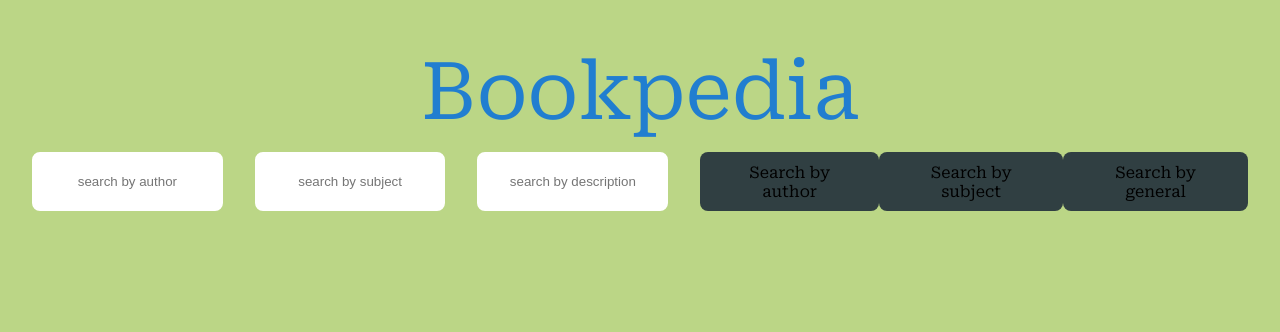
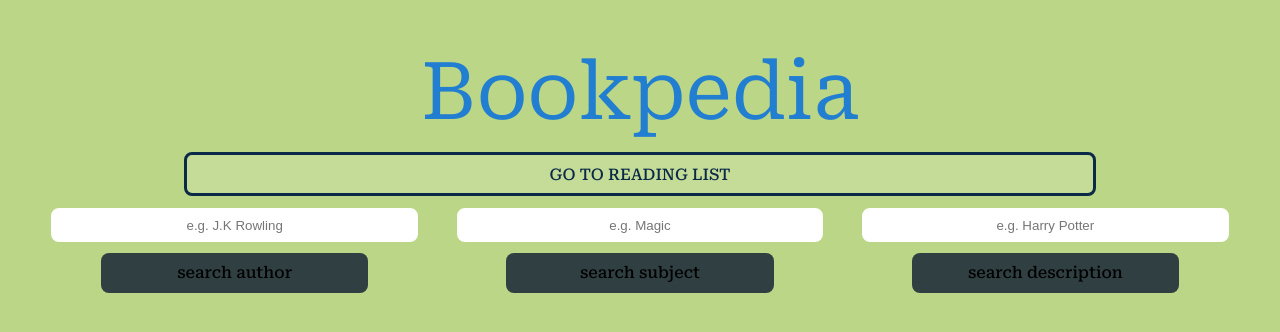
Before and after one commit to KathleenX7/Manulife-Skill-Development-Project-Team-294, a React (Vite) app in the folder book-app/: page / in a window 1280 px wide. Shown: the top 332 px of the page. Built offline with nearby package versions, Linux system fonts and the light colour scheme.

Commit message:
integrating except for database done?

```diff
--- a/book-app/src/App.css
+++ b/book-app/src/App.css
@@ -46,8 +46,29 @@
   border: rgb(255, 255, 255) .2rem solid;
   border-radius: 8px;
   min-height: 1.6rem;
-  margin-right: 2rem;
-  width:15%;
+  width:100%;
+}
+.searchBar-btn {
+  width: 75%;
+  margin-top: 3%;
+  height: 100%;
+}
+.goReading-btn{
+  margin-bottom: 1%;
+  width: 75%;
+
+  border: #0b2a47 .2rem solid;
+  background-color: #ffffff23;
+  color: #0b2a47;
+}
+.searchBar-container{
+  display: flex;
+  flex-direction: column;
+  width:30%;
+  padding-left:2%;
+  padding-right:2%;
+  align-items: center;
+  height: auto;
 }
 
 img{
@@ -177,3 +198,9 @@ img{
 .popup-inner-sub{
   flex:5;
 }
+
+.searchBar-searchBy{
+  text-align: left;
+  padding-top: 1rem;
+  padding-left: 3%;
+}
--- a/book-app/src/App.jsx
+++ b/book-app/src/App.jsx
@@ -1,12 +1,18 @@
 import './App.css'
 import SearchPage from './components/SearchPage/SearchPage'
 import ReadingPage from './components/ReadingPage/ReadingPage'
+import {useState} from "react";
 function App() {
-
+  const [search, setSearch] = useState(true);
+  const handleSwitchReading = () => {
+    setSearch(false);
+  }
+  const handleSwitchSearch = () => {
+    setSearch(true);
+  }
   return (
     <>
-      <SearchPage/>
-       {/* <ReadingPage/> */}
+      {search? <SearchPage goToReading = {handleSwitchReading}/>: <ReadingPage goToSearch = {handleSwitchSearch}/> }
     </>
   )
 }
--- a/book-app/src/components/ReadingPage/ReadingPage.jsx
+++ b/book-app/src/components/ReadingPage/ReadingPage.jsx
@@ -1,12 +1,29 @@
 import ReadingBook from "./ReadingBook";
+import { useEffect, useState } from "react";
+function ReadingPage({goToSearch}) {
+    const [books, setBooks] = useState([]);
 
-function ReadingPage() {
+    useEffect(() => { //pull reading list, idk if you want to do it once or not
+        fetch("http://localhost:3000/searchgeneral?q=" + "Harry Potter")
+            .then((response) => response.json())
+            .then((data) => setBooks(data));
+    });
+    const handleRemoveReading = (book) => {
+        console.log("remove" + book.title);
+        // delete from reading, the book is the one clicked
+    }
     return(
-        <div className = "bookListFlex">
-            <ReadingBook/>
-            <ReadingBook/>
-            <ReadingBook/>
+        <div style = {{textAlign: 'center'}}>
+            <p style={{ fontSize: '80px' }}>Bookpedia Reading List</p>
+            <button className = "goReading-btn" onClick = {goToSearch}>GO TO SEARCH LIST</button>
+
+            <div className = "bookListFlex">
+                {books?.map((book) => (
+                    <ReadingBook key = {book.title + " " + book.publicationDate} removeFromReading = {handleRemoveReading} data = {book}/>
+                ))}
+            </div>
         </div>
+
     )
 }
 
--- a/book-app/src/components/SearchPage/BookList.jsx
+++ b/book-app/src/components/SearchPage/BookList.jsx
@@ -5,27 +5,29 @@ import PropTypes from "prop-types";
 
 const BookList = ({data}) => {
     const [popup, changePopup] = useState(false);
-    const handleAddReading = () => {
-        console.log("hi");
+    const [popupData, changePopupData] = useState([]);
+    const handleAddReading = (book) => {
+        // HERE
     }
-    const handleChangePopup = () => {
-        changePopup(!popup);
+    const handleOpenPopup = (book) => {
+        changePopup(true);
+        changePopupData(book);
+    }
+
+    const handleClosePopup = () => {
+        changePopup(false);
     }
 
     return (
         <div className = "bookListFlex">
 
             {data?.map((book) => (
-                <Book addToReading = {handleAddReading} moreInfo = {handleChangePopup} image = {book.cover} author = {book.author} title = {book.title} year = {book.publicationDate} description = "This book is about a lot of content that is content. I am not writing nonsense so that this is about the length of a description. We also might need to consider if the description is too long, but lets get the formatting in first. Do you think this is long enought. lets see"/>
+                <Book key = {book.title + " " + book.publicationDate} addToReading = {handleAddReading} moreInfo = {handleOpenPopup} data = {book}/>
             ))}
 
-            <PopupBook trigger = {popup} closePopup = {handleChangePopup} >hi</PopupBook>
+            <PopupBook trigger = {popup} closePopup = {handleClosePopup} data = {popupData} >hi</PopupBook>
         </div>
     )
 };
 
-BookList.propTypes = {
-    data: PropTypes.object.isRequired,
-};
-
 export default BookList;
--- a/book-app/src/components/SearchPage/PopupBook.jsx
+++ b/book-app/src/components/SearchPage/PopupBook.jsx
@@ -12,14 +12,19 @@ function PopupBook(props){
                 {/* {props.children} */}
 
                 <div className = "popup-inner-sub">
-                    <h6> name </h6>
+                    <h6> {props.data.title} </h6>
                     <div className = "newLine">
-                        <p className = "leftAlign" > author</p>
-                        <p className = "rightAlign" > year</p>
+                        <p className = "leftAlign" > {props.data.author}</p>
+                        <p className = "rightAlign" > {props.data.publicationDate}</p>
+                    </div>
+                    <div className = "popup-additionalInfo">
+                        <p> <b>Edition Count:</b> {props.data.edition_count}</p>
+                        <p> <b>Pages:</b> {props.data.number_of_pages_median}</p>
+                        <p> <b>Rating:</b> {props.data.ratings_average}</p>
                     </div>
 
-                    <p>afd sfhdsof hadosf hushfodsh ofhdua ofuhdsua fdusfoa dhufoa</p>
-                    <button onClick={handleClose}>Close</button>
+
+                    <button onClick={handleClose}>close</button>
                 </div>
 
 
--- a/book-app/src/components/SearchPage/SearchBar.jsx
+++ b/book-app/src/components/SearchPage/SearchBar.jsx
@@ -4,12 +4,15 @@ const SearchBar = ({onSearchAuthor, onSearchSubject, onSearchGeneral}) => {
     const [author, setAuthor] = useState("");
     const [subject, setSubject] = useState("");
     const [general, setGeneral] = useState("");
+    const [type, setType] = useState("");
+    const [topic, setTopic] = useState("");
     const handleChangeAuthor = (event) => {
         setAuthor(event.target.value);
     }
     const handleSearchAuthor = () => {
+        setType("author");
+        setTopic(author);
         if(author != ""){ onSearchAuthor(author); }
-
         setAuthor("");
     }
 
@@ -17,6 +20,8 @@ const SearchBar = ({onSearchAuthor, onSearchSubject, onSearchGeneral}) => {
         setSubject(event.target.value);
     }
     const handleSearchSubject = () => {
+        setType("subject");
+        setTopic(subject);
         if(subject != "") {onSearchSubject(subject);}
         setSubject("");
     }
@@ -25,6 +30,8 @@ const SearchBar = ({onSearchAuthor, onSearchSubject, onSearchGeneral}) => {
         setGeneral(event.target.value);
     }
     const handleSearchGeneral = () => {
+        setType("description");
+        setTopic(general);
         if(general != "") {onSearchGeneral(general);}
         setGeneral("");
     }
@@ -32,13 +39,23 @@ const SearchBar = ({onSearchAuthor, onSearchSubject, onSearchGeneral}) => {
     return (
         <div>
             <div style={{ display: 'flex', justifyContent: 'center' }}>
-                <input onChange = {handleChangeAuthor} type = "Author" className = "searchInput" style={{ textAlign: 'center'}} placeholder="search by author" value = {author} ></input>
-                <input onChange = {handleChangeSubject} type = "Subject" className = "searchInput" style={{ textAlign: 'center'}} placeholder="search by subject" value = {subject}></input>
-                <input onChange = {handleChangeGeneral} type = "General Information" className = "searchInput" style={{ textAlign: 'center'}} placeholder="search by description" value = {general}></input>
-                <button onClick = {handleSearchAuthor}> Search by author </button>
-                <button onClick = {handleSearchSubject}> Search by subject </button>
-                <button onClick = {handleSearchGeneral}> Search by general </button>
+                <div className = "searchBar-container">
+                    <input onChange = {handleChangeAuthor} type = "Author" className = "searchInput" style={{ textAlign: 'center'}} placeholder="e.g. J.K Rowling" value = {author} ></input>
+                    <button onClick = {handleSearchAuthor} className = "searchBar-btn"> search author </button>
+                </div>
+
+                <div className = "searchBar-container">
+                    <input onChange = {handleChangeSubject} type = "Subject" className = "searchInput" style={{ textAlign: 'center'}} placeholder="e.g. Magic" value = {subject}></input>
+                    <button onClick = {handleSearchSubject} className = "searchBar-btn"> search subject </button>
+                </div>
+
+                <div className = "searchBar-container">
+                    <input onChange = {handleChangeGeneral} type = "General Information" className = "searchInput" style={{ textAlign: 'center'}} placeholder="e.g. Harry Potter" value = {general}></input>
+                    <button onClick = {handleSearchGeneral} className = "searchBar-btn"> search description </button>
+                </div>
             </div>
+            {topic == ""? "":<p className = "searchBar-searchBy"> <b>search by {type}</b>: "{topic}" </p>}
+
         </div>
     )
 };
--- a/book-app/src/components/SearchPage/SearchPage.jsx
+++ b/book-app/src/components/SearchPage/SearchPage.jsx
@@ -1,10 +1,11 @@
 import BookList from "./BookList";
 import SearchBar from "./SearchBar";
 import {useState} from "react";
-function SearchPage() {
-    const [books, setBooks] = useState();
+function SearchPage({goToReading}) {
+    const [books, setBooks] = useState([]);
+
     const handleSearchAuthor = (author) => {
-        console.log("hi");
+
         fetch("http://localhost:3000/searchauthor?q=" + author)
             .then((response) => response.json())
             .then((data) => setBooks(data));
@@ -12,6 +13,7 @@ function SearchPage() {
     }
 
     const handleSearchSubject = (subject) => {
+
         fetch("http://localhost:3000/searchsubject?q=" + subject)
             .then((response) => response.json())
             .then((data) => setBooks(data));
@@ -25,7 +27,10 @@ function SearchPage() {
     return(
         <div style={{ textAlign: 'center' }}>
             <p style={{ fontSize: '80px' }}>Bookpedia</p>
-            <SearchBar onSearchAuthor = {handleSearchAuthor} onSearchSubject = {handleSearchSubject} onSeachGeneral = {handleSearchGeneral}/>
+            <button className = "goReading-btn" onClick = {goToReading}>GO TO READING LIST</button>
+
+            <SearchBar onSearchAuthor = {handleSearchAuthor} onSearchSubject = {handleSearchSubject} onSearchGeneral = {handleSearchGeneral}/>
+
             <BookList data = {books}/>
             {/* <Link to="/booklist" className="btn btn-primary">Book List</Link> */}
         </div>
--- a/book-app/src/index.css
+++ b/book-app/src/index.css
@@ -1,4 +1,6 @@
 @import url('https://fonts.googleapis.com/css2?family=Roboto+Serif&display=swap');
+@import url('https://fonts.googleapis.com/css2?family=Roboto+Serif:wght@500&display=swap');
+
 
 :root {
   font-family: 'Roboto Serif', serif;
@@ -78,3 +80,9 @@ button:focus-visible {
     background-color: #303f42;
   }
 }
+
+
+.popup-additionalInfo {
+  text-align: left;
+  margin-left: 5%;
+}
```
Also changed, not shown: book-app/src/components/ReadingPage/ReadingBook.jsx (+11 -7 lines), book-app/src/components/SearchPage/Book.jsx (+9 -9 lines).
